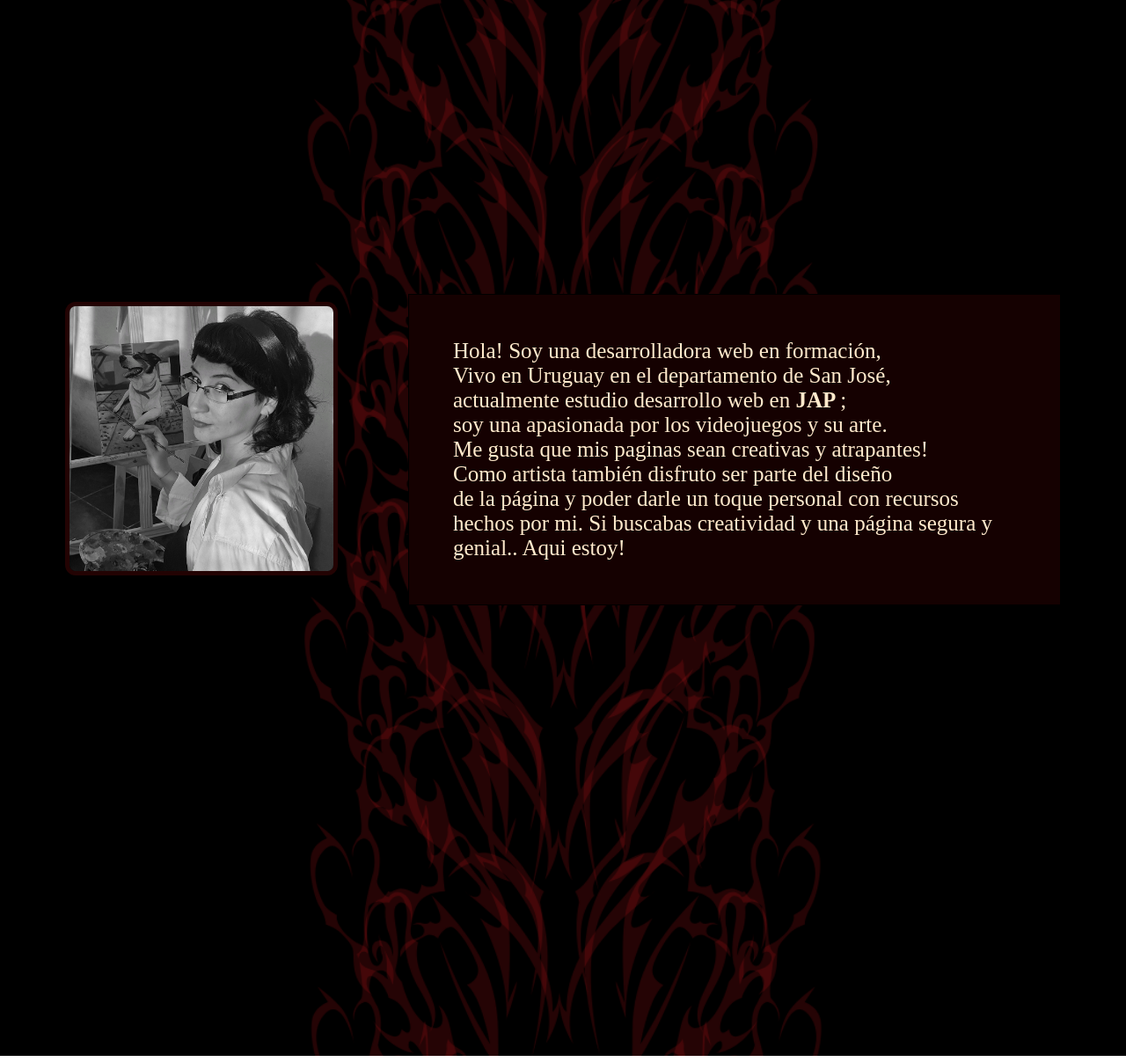
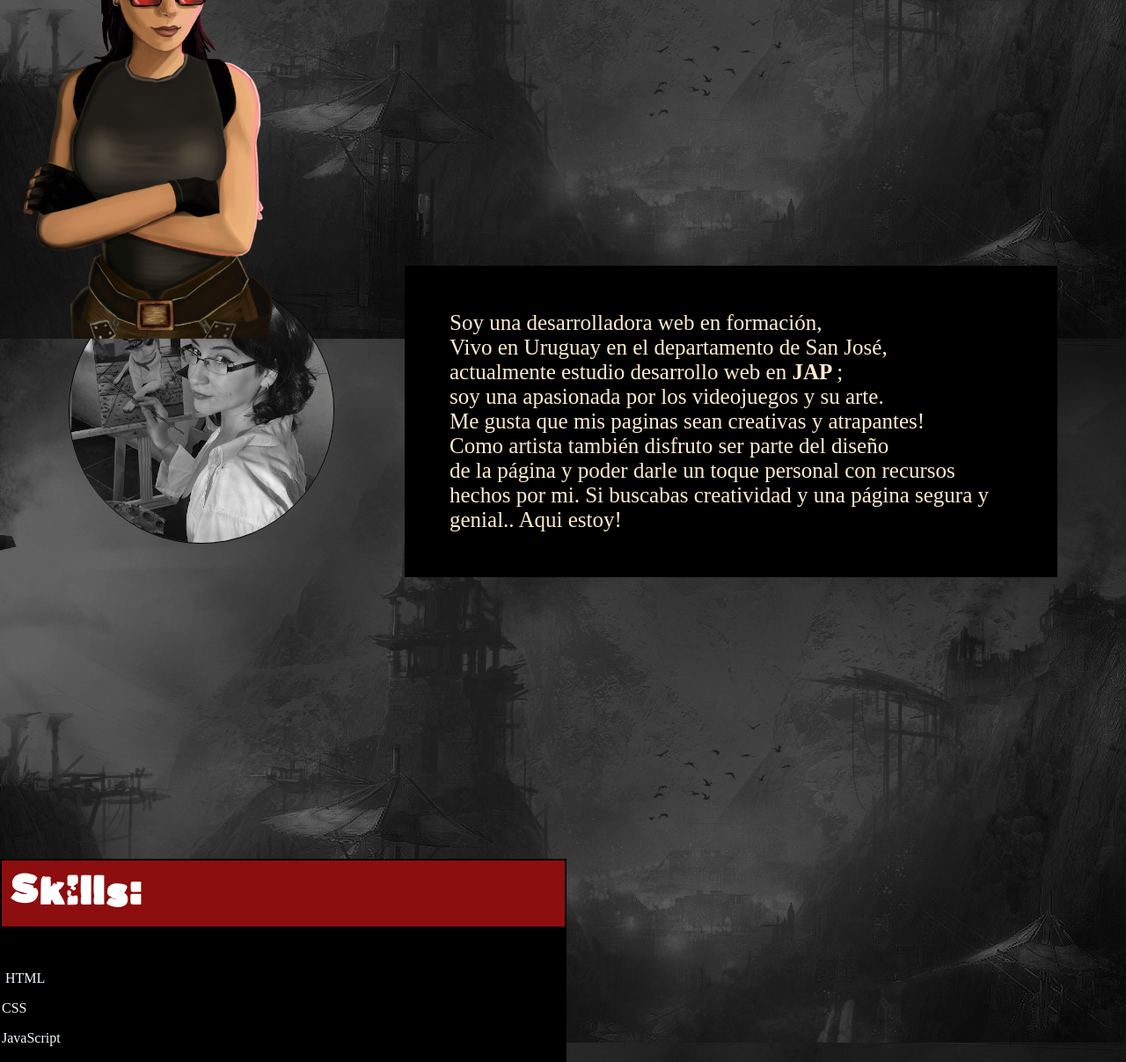
Before and after one commit to Nikkiiaa22/PortfolioJap, a plain HTML site: page index.html in a window 1280 px wide. Shown: the part 415-1622 px from the top of the page at 88% size. Drawn offline with Linux system fonts and the light colour scheme; files whose address does not match are found by name.

Commit message:
Actualizar portfolio

```diff
--- a/index.html
+++ b/index.html
@@ -9,20 +9,28 @@
 <body>
     <header>
         <nav>
+            <a id="nombreheader">Nicole Aranda</a>
             <a href="#web">I n i c i o</a>
             <a href="#sobre-mi">S o b r e m i</a>
         </nav>
     </header>
     <div class="Contenido">
+        <img id="yoLara" src="Imagenes/yo lara.png">
         <div class="NICOLE ARANDA">
     <h1 id="web"> W E B - D E V E L O P E R </h1>
     <h2 id="nombre"> NICOLE ARANDA  </h2>
     </div>
     <div class="presentacion">
      <img  src="Imagenes/1000148582.jpg" class="fotonicole" alt="fotonicole">
-    <p id="sobre-mi"> Hola! Soy una desarrolladora web en formación,<br> Vivo en Uruguay en el departamento de San José,<br> actualmente estudio desarrollo web en <strong> JAP </strong>;<br> soy una apasionada por los videojuegos y su arte. <br>Me gusta que mis paginas sean creativas y atrapantes!<br> Como artista también disfruto ser parte del diseño<br> de la página y poder darle un toque personal con recursos<br> hechos por mi. Si buscabas creatividad y una página segura y genial.. Aqui estoy!
+    <p id="sobre-mi"> Soy una desarrolladora web en formación,<br> Vivo en Uruguay en el departamento de San José,<br> actualmente estudio desarrollo web en <strong> JAP </strong>;<br> soy una apasionada por los videojuegos y su arte. <br>Me gusta que mis paginas sean creativas y atrapantes!<br> Como artista también disfruto ser parte del diseño<br> de la página y poder darle un toque personal con recursos<br> hechos por mi. Si buscabas creatividad y una página segura y genial.. Aqui estoy!
     </p>
     </div>
+    <div id="hoja2">
+<h3 id="skills"> Skills: </h3>
+    <p id="Html"><img> HTML</p>
+    <p id="Css"><img>CSS</p>
+  <p id="js"> <img>JavaScript</p>
+</div>
 </div>
 </body>
 </html>
--- a/stylee.css
+++ b/stylee.css
@@ -1,5 +1,5 @@
 body {
-  background-image: url("Imagenes/scroll\ red\ heart.png");
+  background-image: url("Imagenes/opt3.jpg");
   background-repeat: no-repeat;
   background-position: top center;
   background-size: cover;
@@ -11,11 +11,15 @@ header{
   position: fixed;
   top: 0; left: 0;
   width: 100%;
-  background-color: rgb(35, 2, 2);
-  padding: 5px 30px;
+  background-color: rgb(0, 0, 0);
+  padding: 10px 30px;
   display: flex;
   gap: 20px;
   box-shadow: 0 2px 2px; rgba(0,0,0,0.3)
+}
+#nombreheader{
+  font-family: sans-sherif;
+  letter-spacing: 2px;
 }
 header nav{
   display: flex;
@@ -30,6 +34,13 @@ header nav{
 html {
   scroll-padding-top: 250px;
 }
+#yoLara{
+  margin-top: 1%;
+  width: 35% ;
+  position: fixed;
+  bottom: 0%;
+  left: 0%;
+}
 @font-face {
   font-family: 'TombRaider';
   src: url('Fuentes/Tomb_Raider.woff'),
@@ -39,19 +50,24 @@ html {
 }
 h1{ /*Web Developer*/
     color: rgb(140, 14, 14);
-    font-size: 30px;
+    font-size: 20px;
     text-align: center;
     font-family: monospace;
     margin-bottom: 0%;
     margin-top: 20%;
+    margin-left: 10%;
+    text-shadow: 1px 1px 3px #000000;
 }
 #nombre { /* Nicole Aranda*/
     color : rgb(236, 231, 231) ;
-    font-size: 105px;
+    font-size: 85px;
     text-align: center;
     font-family: TombRaider ;
     margin-top: 0%;
     margin-bottom: 25%;
+    margin-left: 20%;
+    letter-spacing: 6px;
+    text-shadow: 1px 1px 4px #000000;
 }
 .fotonicole{
   justify-content: start;
@@ -69,21 +85,34 @@ p{
   text-align: left;
   justify-content: end;
     color: blanchedalmond;
-  margin-bottom: 40%;
+  margin-bottom: 25%;
   font-size: 25px;
   padding:50px;
   width: 50%;
-   background-color: rgb(21, 1, 1);
+   background-color: rgb(0, 0, 0);
    border: 1px solid #000000;
 }
 
 .fotonicole {
     width: 300px;
     height: auto;
-    border-radius: 12px;
-    margin-bottom: 40%;
-    border: 5px solid rgb(35, 3, 3);
+    border-radius: 200px;
+    margin-bottom: 25%;
+    border: 1px solid rgb(0, 0, 0);
 }
-img:hover {
-  transform: scale(1.1);
+
+#hoja2{
+  background-color: white;
+    background-color: black;
+  width: 50%;
+  padding: 2px;
 }
+#skills{
+  font-family: 'TombRaider';
+  letter-spacing: 4px;
+  color: white;
+  font-size: 50px;
+  margin-top: 0%;
+  background-color: rgb(140, 14, 14);
+  padding: 10px;
+}
```
Also changed, not shown: Imagenes/opt1.jpg (added), Imagenes/opt2.jpg (added), Imagenes/opt3.jpg (added), Imagenes/yo lara guiño.png (added), Imagenes/yo lara.png (added), 1 other file.
